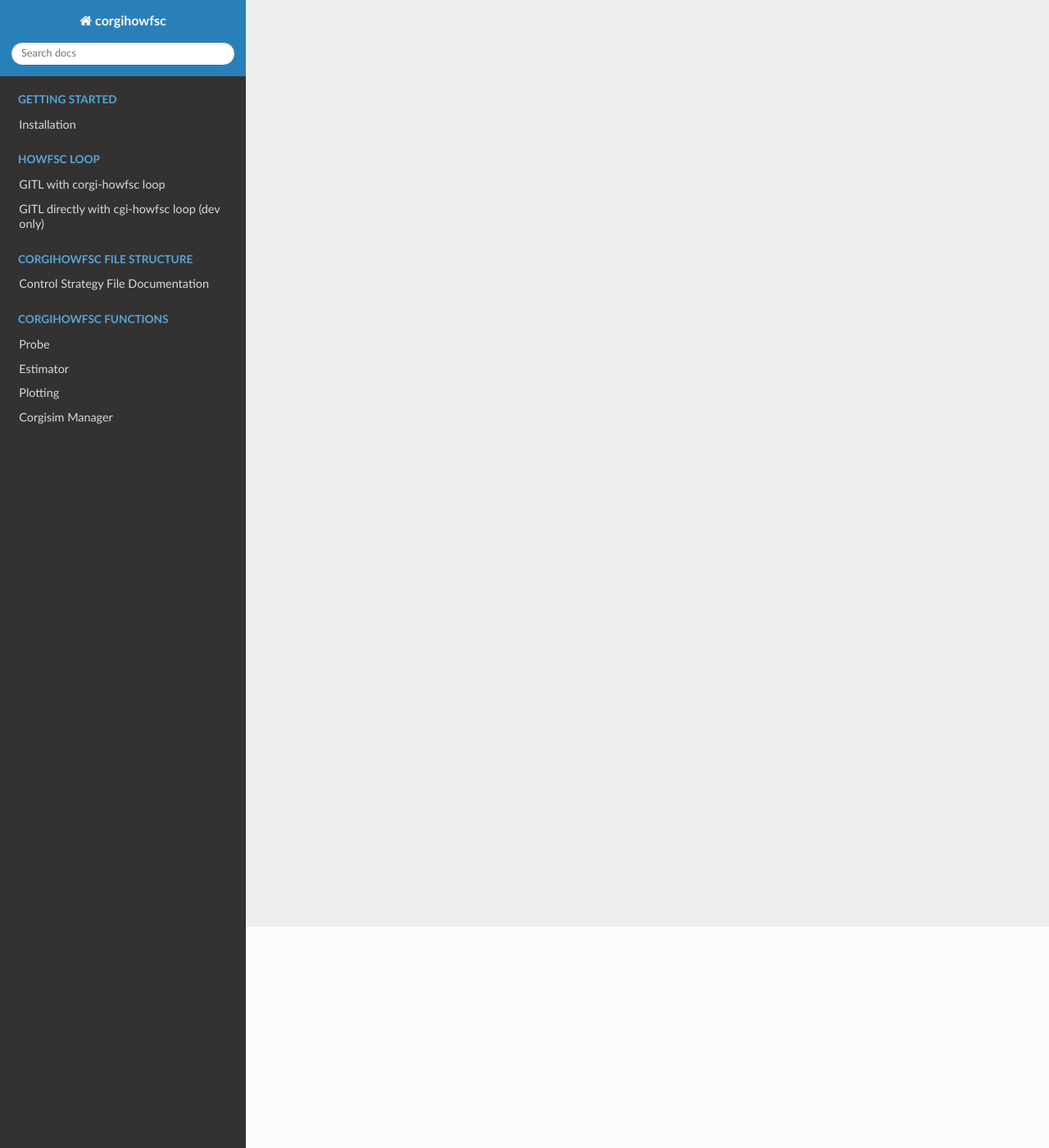
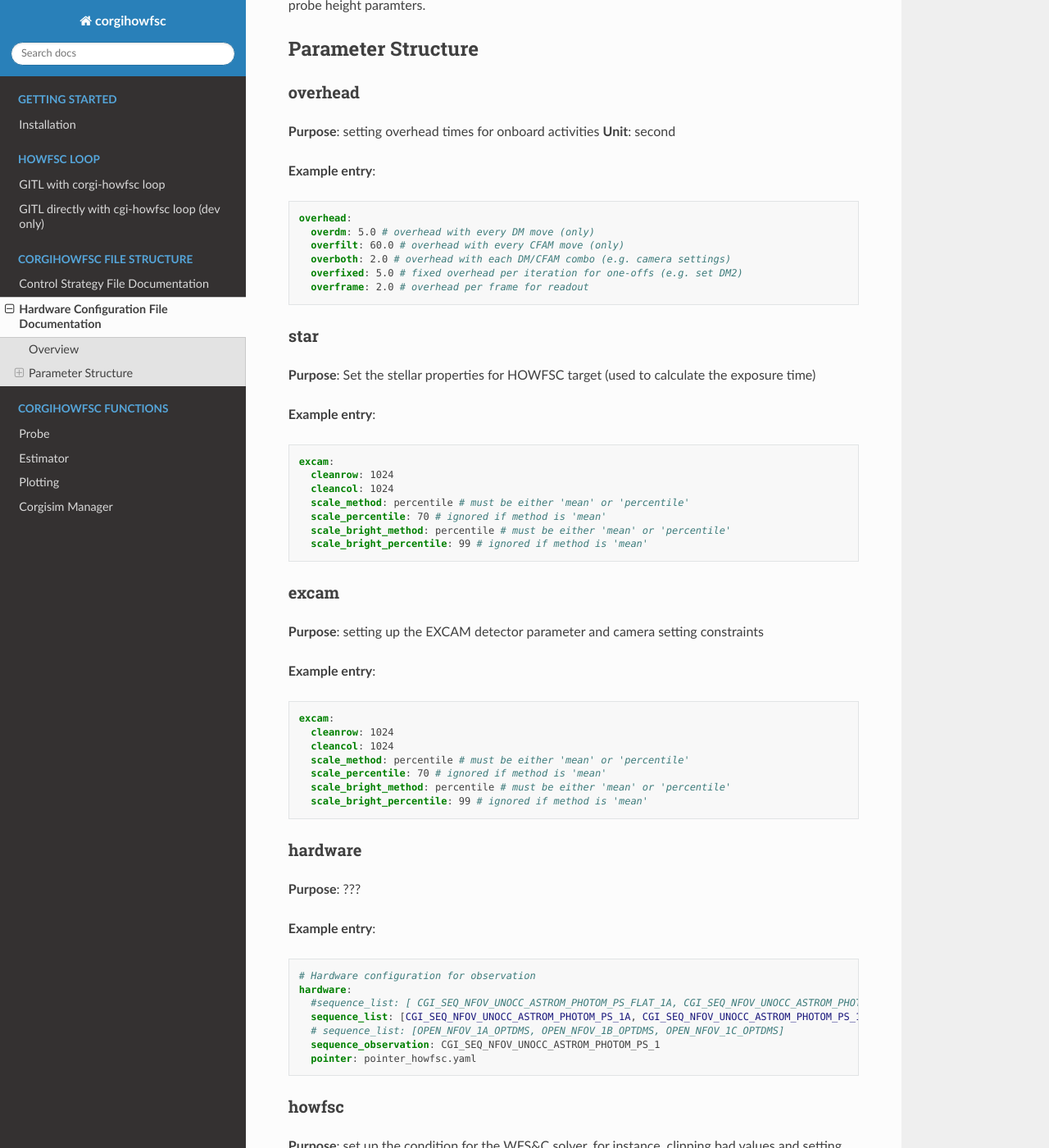
Before and after one commit to roman-corgi/corgihowfsc, a Sphinx documentation site: the page built from docs/source/hconf_docs.md, in a window 1280 px wide and 1400 px high, scrolled down 270 px. Shown: the whole window at 82% size. Built offline with Sphinx 7.4.7 and the Read the Docs theme 3.1.0, drawn with Linux system fonts in a browser that asks for light colours; some of the changed text lies outside the part shown.

Commit message:
Setting up docstring and example input for hconf file. Need to be checked afterwards

````diff
--- a/docs/source/hconf_docs.md
+++ b/docs/source/hconf_docs.md
@@ -1 +1,92 @@
-# Hconf File Documentation
+# Hardware Configuration File Documentation
+
+## Overview
+
+Hardware Configuration (`hconf`) files defines parameters used to adjust hardware settings during HOWFSC operations. These YAML-foratted files specify settings for the hardware, including the probe height paramters.
+
+## Parameter Structure
+
+### overhead
+**Purpose**: setting overhead times for onboard activities
+**Unit**: second
+
+**Example entry**:
+```yaml
+overhead:
+  overdm: 5.0 # overhead with every DM move (only)
+  overfilt: 60.0 # overhead with every CFAM move (only)
+  overboth: 2.0 # overhead with each DM/CFAM combo (e.g. camera settings)
+  overfixed: 5.0 # fixed overhead per iteration for one-offs (e.g. set DM2)
+  overframe: 2.0 # overhead per frame for readout
+```
+
+### star
+
+**Purpose**: Set the stellar properties for HOWFSC target (used to calculate the exposure time)
+
+**Example entry**:
+```yaml
+excam:
+  cleanrow: 1024
+  cleancol: 1024
+  scale_method: percentile # must be either 'mean' or 'percentile'
+  scale_percentile: 70 # ignored if method is 'mean'
+  scale_bright_method: percentile # must be either 'mean' or 'percentile'
+  scale_bright_percentile: 99 # ignored if method is 'mean'
+```
+
+### excam
+**Purpose**: setting up the EXCAM detector parameter and camera setting constraints
+
+**Example entry**:
+```yaml
+excam:
+  cleanrow: 1024
+  cleancol: 1024
+  scale_method: percentile # must be either 'mean' or 'percentile'
+  scale_percentile: 70 # ignored if method is 'mean'
+  scale_bright_method: percentile # must be either 'mean' or 'percentile'
+  scale_bright_percentile: 99 # ignored if method is 'mean'
+```
+
+### hardware
+
+**Purpose**: ????
+
+**Example entry**:
+```yaml
+# Hardware configuration for observation
+hardware:
+  #sequence_list: [ CGI_SEQ_NFOV_UNOCC_ASTROM_PHOTOM_PS_FLAT_1A, CGI_SEQ_NFOV_UNOCC_ASTROM_PHOTOM_PS_FLAT_1B, CGI_SEQ_NFOV_UNOCC_ASTROM_PHOTOM_PS_FLAT_1C ]
+  sequence_list: [CGI_SEQ_NFOV_UNOCC_ASTROM_PHOTOM_PS_1A, CGI_SEQ_NFOV_UNOCC_ASTROM_PHOTOM_PS_1B, CGI_SEQ_NFOV_UNOCC_ASTROM_PHOTOM_PS_1C]
+  # sequence_list: [OPEN_NFOV_1A_OPTDMS, OPEN_NFOV_1B_OPTDMS, OPEN_NFOV_1C_OPTDMS]
+  sequence_observation: CGI_SEQ_NFOV_UNOCC_ASTROM_PHOTOM_PS_1
+  pointer: pointer_howfsc.yaml
+```
+
+### howfsc
+
+**Purpose**: set up the condition for the WFS&C solver, for instance, clipping bad values and setting up the threshold of the solver.
+
+
+**Example entry**:
+```yaml
+howfsc:
+  method: cholesky # tool for least-squares solver
+  min_good_probes: 3 # num good probe intensity estimates required per pix
+  eestclip: 0.1 # if iinc < -icoh*eestclip, e-field marked as bad
+  eestcondlim: 0.4 # if lstsq solve has cond number below this, e-field bad
+```
+
+### probe
+
+**Type**: a list of probe height values for a relative DM setting with scale 1
+
+**Purpose**: ?? TBC
+
+**Example entry**:
+
+```yaml
+probe:
+  dmrel_ph_list: [1.0e-5, 1.0e-5, 1.0e-5]
+```
--- a/docs/source/index.rst
+++ b/docs/source/index.rst
@@ -19,6 +19,7 @@
    :caption: corgihowfsc file structure
 
    cstrat_docs
+   hconf_docs
 
 .. toctree::
    :maxdepth: 1
````
